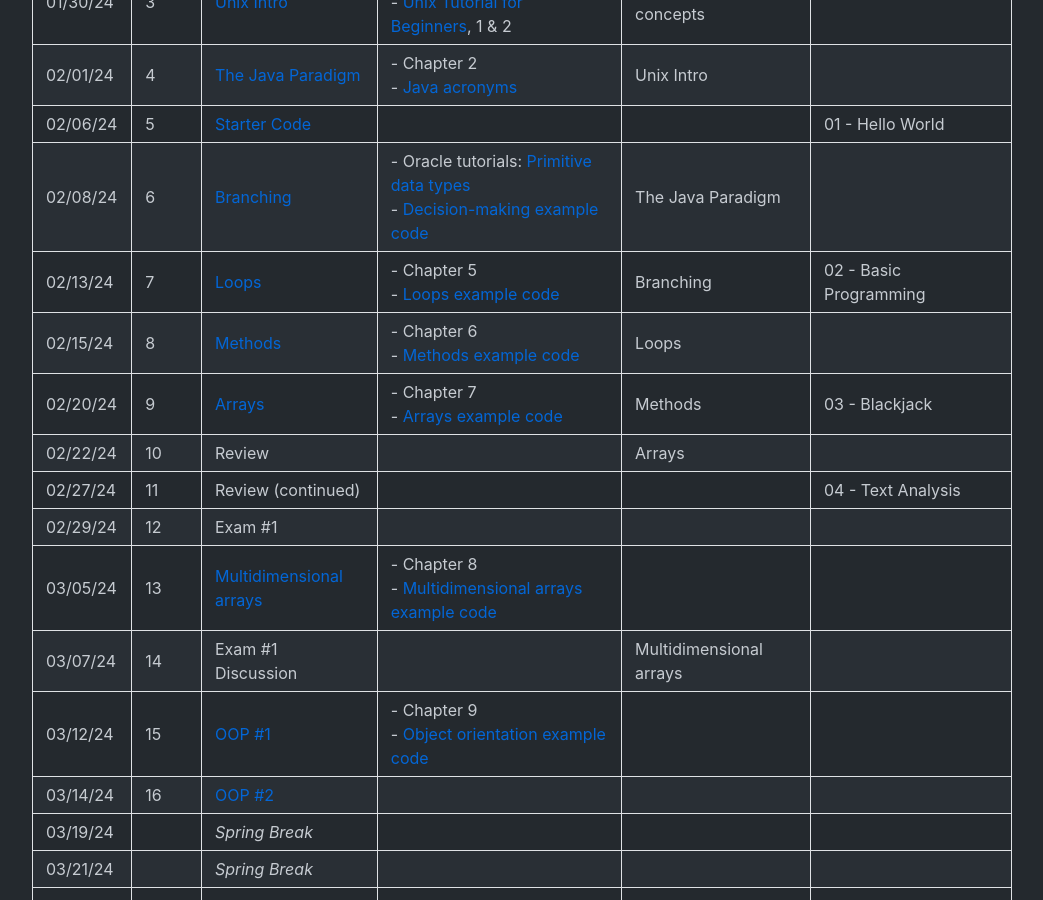
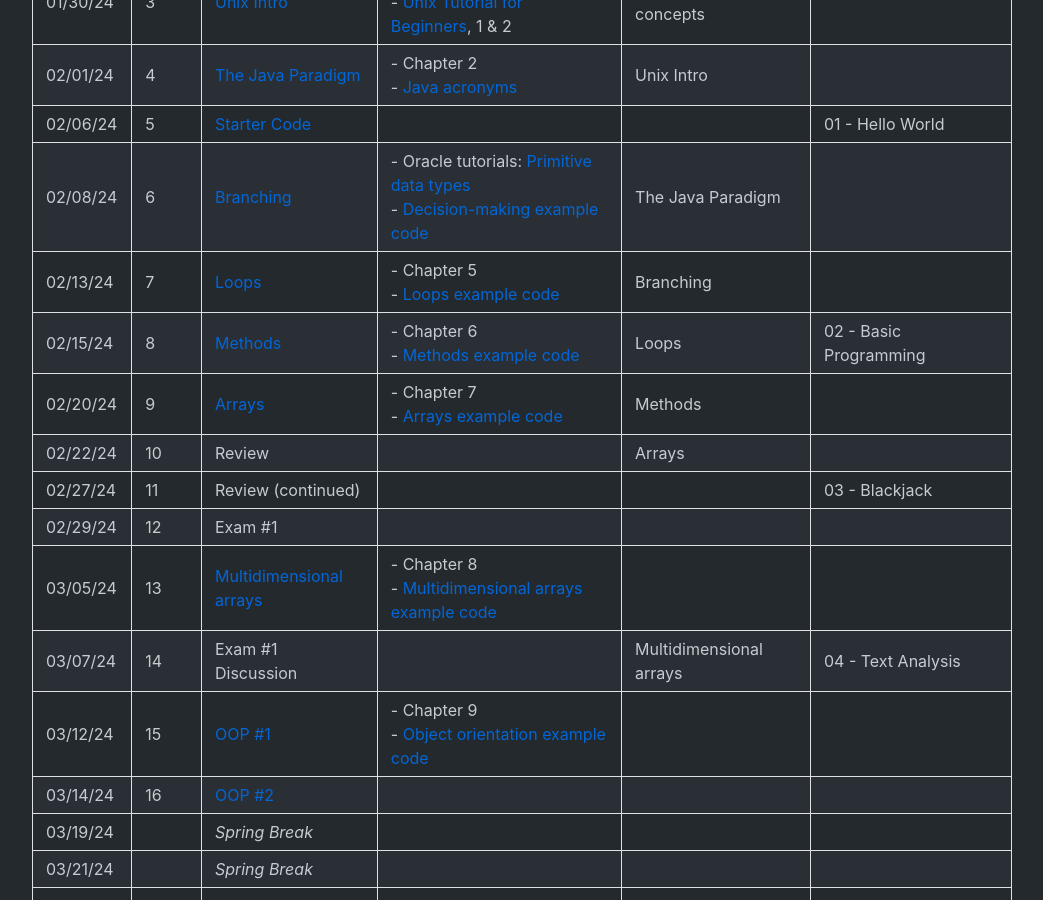
Before and after one commit to nyu-daniel-zint/intro-to-computer-science-2024-spring, a Jekyll site: the page built from content/schedule.md, in a window 1280 px wide and 900 px high, scrolled down 521 px. Shown: the whole window, without its empty margins (118-1161 px from the left). Built offline with Jekyll 4.4.1, drawn with Linux system fonts in a browser that asks for light colours; comment, search, counter and statistics services are not loaded.

Commit message:
Move assignment dues.

```diff
--- a/content/schedule.md
+++ b/content/schedule.md
@@ -18,14 +18,14 @@ Department of Computer Science
 | 02/01/24 | 4     | [The Java Paradigm](./slides/java-paradigm)                 | - Chapter 2<br />- [Java acronyms](https://www.javatpoint.com/difference-between-jdk-jre-and-jvm#jre)                                                                                                                                              | Unix Intro                      |                                                                          |
 | 02/06/24 | 5     | [Starter Code](./slides/starter-code)                       |                                                                                                                                                                                                                                                    |                                 | 01 - Hello World                                                         |
 | 02/08/24 | 6     | [Branching](./slides/branching)                             | - Oracle tutorials: [Primitive data types](https://docs.oracle.com/javase/tutorial/java/nutsandbolts/datatypes.html)<br />- [Decision-making example code](https://github.com/nyu-java-programming/decision-making-examples)                       | The Java Paradigm               |                                                                          |
-| 02/13/24 | 7     | [Loops](./slides/loops)                                     | - Chapter 5<br />- [Loops example code](https://github.com/nyu-java-programming/loops-examples)                                                                                                                                                    | Branching                       | 02 - Basic Programming                                                   |
-| 02/15/24 | 8     | [Methods](./slides/methods)                                 | - Chapter 6<br />- [Methods example code](https://github.com/nyu-java-programming/methods-examples)                                                                                                                                                | Loops                           |                                                                          |
-| 02/20/24 | 9     | [Arrays](./slides/arrays)                                   | - Chapter 7<br />- [Arrays example code](https://github.com/nyu-java-programming/array-examples)                                                                                                                                                   | Methods                         | 03 - Blackjack                                                           |
+| 02/13/24 | 7     | [Loops](./slides/loops)                                     | - Chapter 5<br />- [Loops example code](https://github.com/nyu-java-programming/loops-examples)                                                                                                                                                    | Branching                       |                                                                          |
+| 02/15/24 | 8     | [Methods](./slides/methods)                                 | - Chapter 6<br />- [Methods example code](https://github.com/nyu-java-programming/methods-examples)                                                                                                                                                | Loops                           | 02 - Basic Programming                                                   |
+| 02/20/24 | 9     | [Arrays](./slides/arrays)                                   | - Chapter 7<br />- [Arrays example code](https://github.com/nyu-java-programming/array-examples)                                                                                                                                                   | Methods                         |                                                                          |
 | 02/22/24 | 10    | Review                                                      |                                                                                                                                                                                                                                                    | Arrays                          |                                                                          |
-| 02/27/24 | 11    | Review (continued)                                          |                                                                                                                                                                                                                                                    |                                 | 04 - Text Analysis                                                       |
+| 02/27/24 | 11    | Review (continued)                                          |                                                                                                                                                                                                                                                    |                                 | 03 - Blackjack                                                           |
 | 02/29/24 | 12    | Exam #1                                                     |                                                                                                                                                                                                                                                    |                                 |                                                                          |
 | 03/05/24 | 13    | [Multidimensional arrays](./slides/arrays-multidimensional) | - Chapter 8<br />- [Multidimensional arrays example code](https://github.com/nyu-java-programming/multidimensional-array-examples)                                                                                                                 |                                 |                                                                          |
-| 03/07/24 | 14    | Exam #1 Discussion                                          |                                                                                                                                                                                                                                                    | Multidimensional arrays         |                                                                          |
+| 03/07/24 | 14    | Exam #1 Discussion                                          |                                                                                                                                                                                                                                                    | Multidimensional arrays         | 04 - Text Analysis                                                       |
 | 03/12/24 | 15    | [OOP #1](./slides/object-orientation-1)                     | - Chapter 9<br />- [Object orientation example code](https://github.com/nyu-java-programming/simple-object-examples)                                                                                                                               |                                 |                                                                          |
 | 03/14/24 | 16    | [OOP #2](./slides/object-orientation-2)                     |                                                                                                                                                                                                                                                    |                                 |                                                                          |
 | 03/19/24 |       | _Spring Break_                                              |                                                                                                                                                                                                                                                    |                                 |                                                                          |
```
